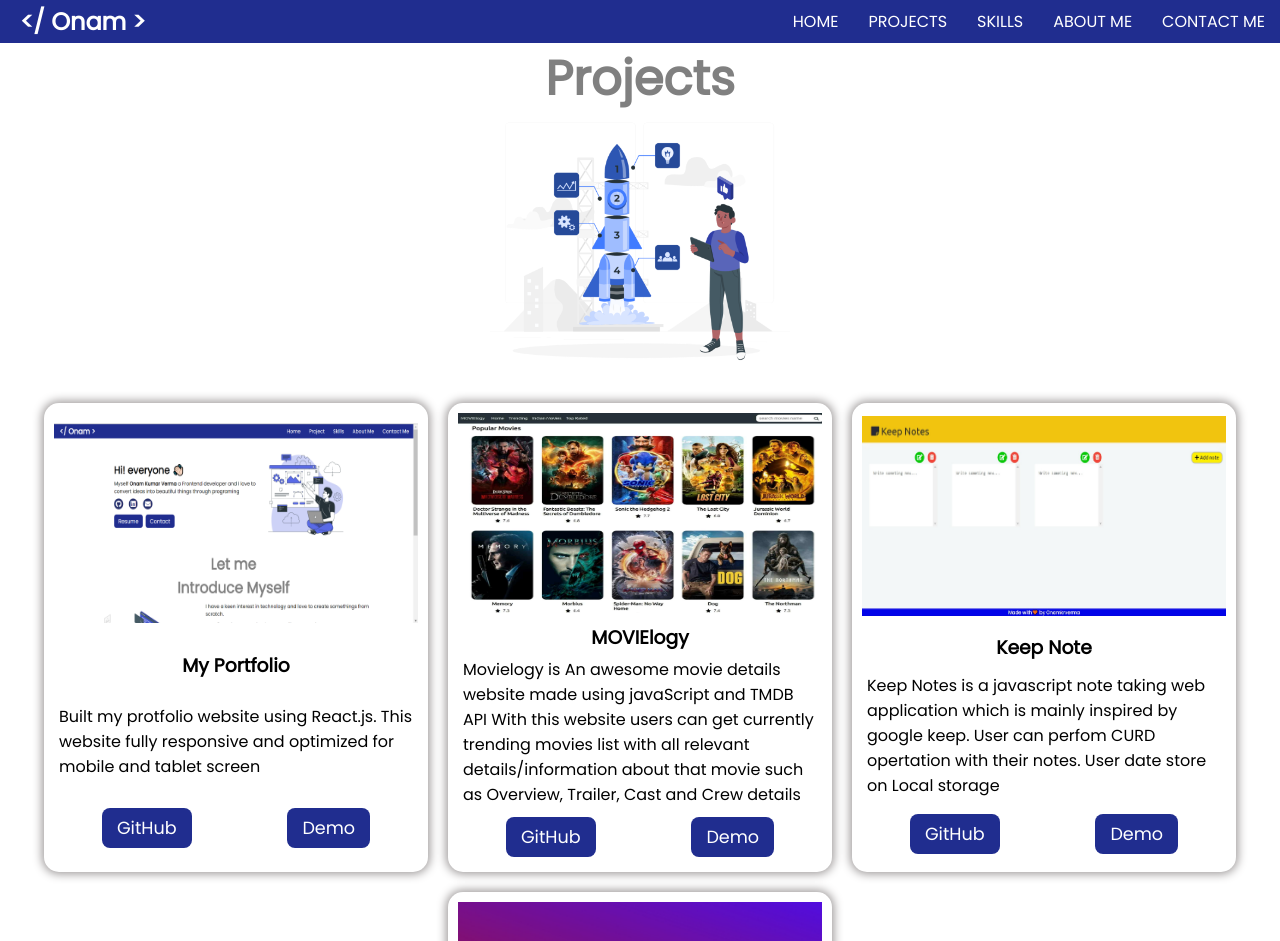
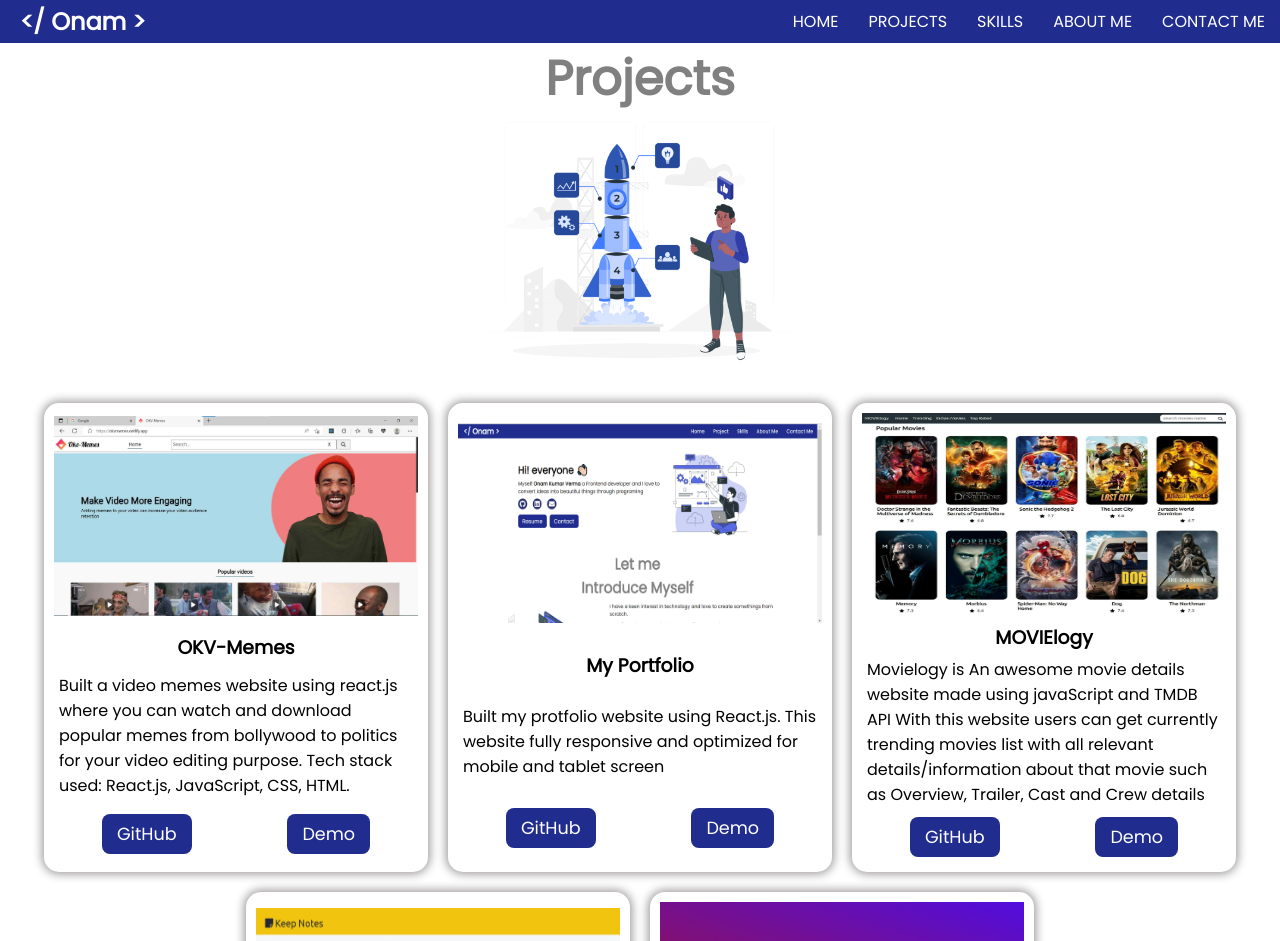
Before and after one commit to onamkrverma/Portfolio, a React (Create React App) app: page /projects in a window 1280 px wide. Shown: the top 941 px of the page. Built offline with nearby package versions, Linux system fonts and the light colour scheme.

Commit message:
added okvmemes website in projects

```diff
--- a/public/index.html
+++ b/public/index.html
@@ -17,9 +17,9 @@
   <link rel="icon" href="%PUBLIC_URL%/favicon.ico" />
   <meta name="viewport" content="width=device-width, initial-scale=1" />
 
-  <meta name="description" content="Onam kumar verma Portfolio" />
+  <meta name="description" content="Hi,everyone i am Onam kumar verma and Welcome to my Portfolio where i have listed all details about me and my skills set along with my work samples" />
   <meta name="author" content="Onamkrverma">
-  <meta name="keywords" content="Onam,Portfolio, onam kumar verma, Onamkrverma, onam Portfolio">
+  <meta name="keywords" content="Onam kumar verma, Onam,Portfolio, Onamkrverma, onam Portfolio, web developer Portfolio">
 
   <!-- Font awesome link -->
   <link rel="stylesheet" href="https://cdnjs.cloudflare.com/ajax/libs/font-awesome/6.1.2/css/all.min.css"
--- a/src/assets/projectData.json
+++ b/src/assets/projectData.json
@@ -32,5 +32,14 @@
         "image": "image/portfolio.png",
         "github": "https://github.com/onamkrverma/Portfolio",
         "demo" : "https://onam.netlify.app/"
+    },
+    {
+        "id": "5",
+        "title": "OKV-Memes",
+        "description": "Built a video memes website using react.js where you can watch and download popular memes from bollywood to politics for your video editing purpose. Tech stack used: React.js, JavaScript, CSS, HTML.",
+        "image": "image/okvMemes.jpg",
+        "github": "https://github.com/onamkrverma/OKV-Memes",
+        "demo" : "https://okvmemes.netlify.app/"
     }
+
 ]
```
Also changed, not shown: public/image/okvMemes.jpg (added).
